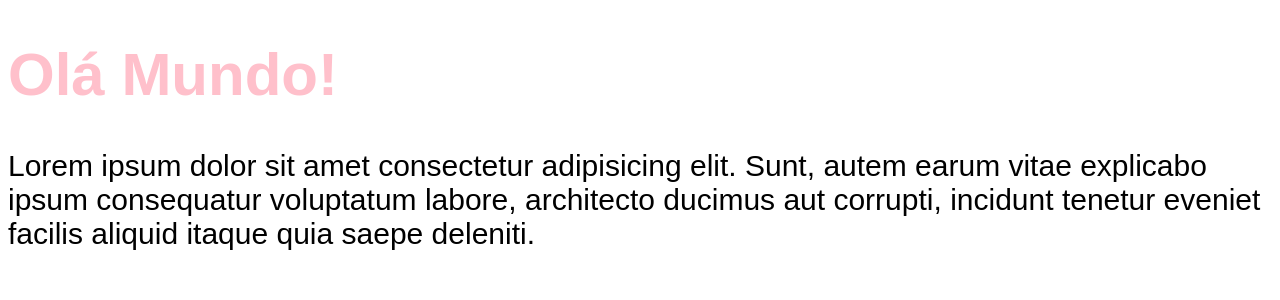
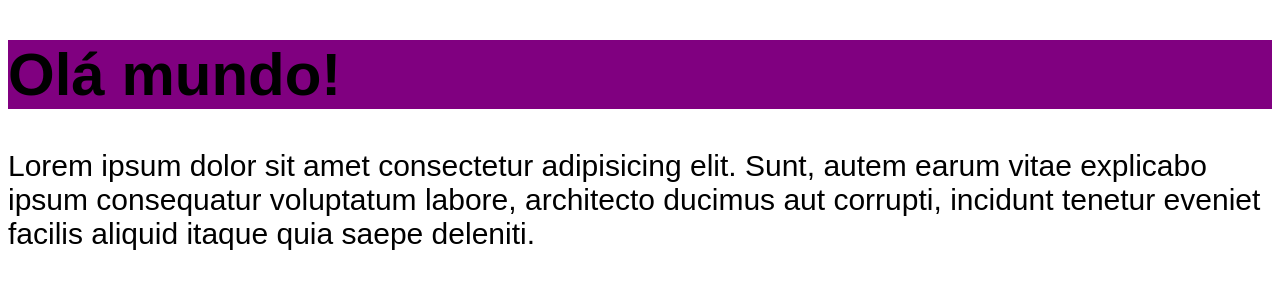
Before and after one commit to Guedesleo1/chonos-promodoro, a React (Vite) app: page / in a window 1280 px wide. Shown: the top 300 px of the page. Built offline with nearby package versions, Linux system fonts and the light colour scheme.

Commit message:
feat import modules components

```diff
--- a/src/App.tsx
+++ b/src/App.tsx
@@ -1,12 +1,11 @@
 import './styles/theme.css';
 import './styles/global.css';
+import { Heading } from './components/Heading';
 
 export function App() {
-  console.log('Oi');
-
   return (
     <>
-      <h1>Olá Mundo!</h1>
+      <Heading />
       <p>
         Lorem ipsum dolor sit amet consectetur adipisicing elit. Sunt, autem
         earum vitae explicabo ipsum consequatur voluptatum labore, architecto
--- /dev/null
+++ b/src/components/Heading.module.css
@@ -0,0 +1,8 @@
+.heading {
+  background: purple;
+  color: black;
+}
+
+.cyan {
+  color: cyan;
+}
--- /dev/null
+++ b/src/components/Heading.tsx
@@ -0,0 +1,5 @@
+import styles from './Heading.module.css';
+
+export function Heading() {
+  return <h1 className={styles.heading}>Olá mundo!</h1>;
+}
```
